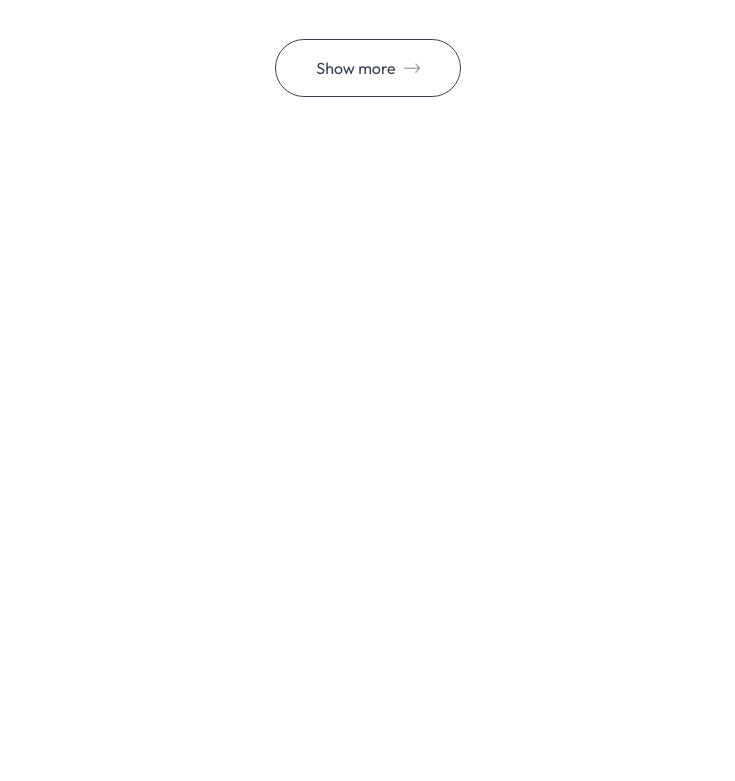
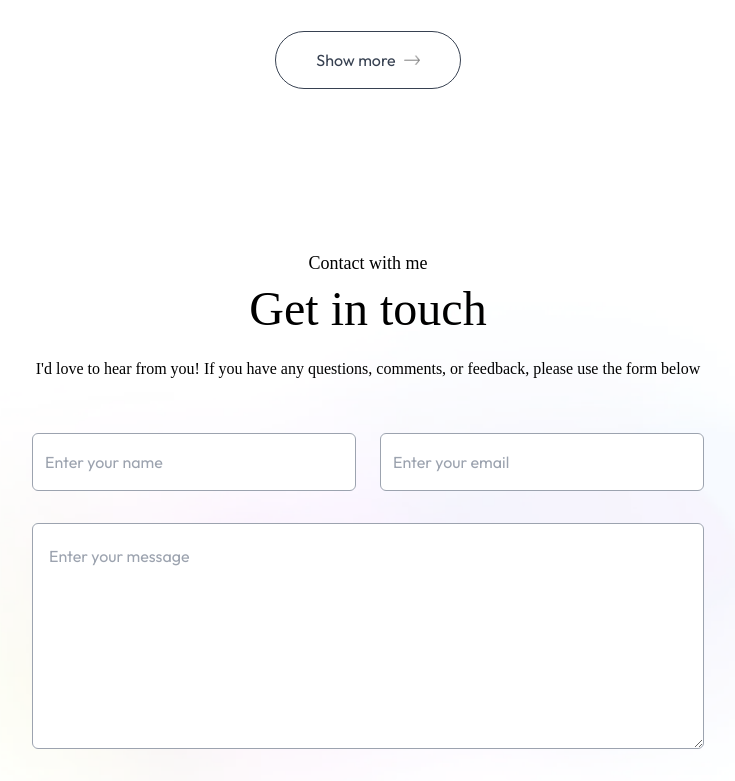
Before and after one commit to JavierCaceresLeon/portfolio, a Next.js app: page / in a window 1280 px wide. Shown: the part 2664-3445 px from the top of the page, without its empty margins (272-1007 px from the left). Before the commit the page ends 2881 px from the top, so only its background shows below. Built offline with nearby package versions, Linux system fonts and the light colour scheme; a web font is replaced by a local one.

Commit message:
Add Contact and Footer - Modify About

```diff
--- a/app/components/About.jsx
+++ b/app/components/About.jsx
@@ -3,11 +3,11 @@ import { assets, infoList, toolsData } from '@/assets/assets'
 
 const About = () => {
   return (
-    <div id='about' className='w-full px-[12%] py-10 scroll-mt-15'>
+    <div id='about' className='w-full px-[12%] py-10 scroll-mt-20'>
       <h4 className='text-center mb-2 text-lg font-Ovo'>Introduction</h4>
       <h2 className='text-center text-5xl font-Ovo'>About Me</h2>
 
-      <div className='flex w-full flex-col lg:flex-row items-center gap-20 mt-12'>
+      <div className='flex w-full flex-col lg:flex-row items-center gap-20 mt-10'>
         <div className='w-64 sm:w-80 rounded-3xl max-w-none'>
             <Image src={assets.user_image_3} alt='user' className='w-full rounded-3xl' />
         </div>
--- /dev/null
+++ b/app/components/Contact.jsx
@@ -0,0 +1,52 @@
+import React, { useContext } from 'react'
+import Image from 'next/image'
+import { assets } from '@/assets/assets'
+import { useState } from 'react'
+
+const Contact = () => {
+  const [result, setResult] = useState("");
+
+  const onSubmit = async (event) => {
+    event.preventDefault();
+    setResult("Sending....");
+    const formData = new FormData(event.target);
+
+    formData.append("access_key", "a3385ca9-f259-4866-b877-6e1e3008b7fd");
+
+    const response = await fetch("https://api.web3forms.com/submit", {
+      method: "POST",
+      body: formData
+    });
+
+    const data = await response.json();
+
+    if (data.success) {
+      setResult("Form Submitted Successfully");
+      event.target.reset();
+    } else {
+      console.log("Error", data);
+      setResult(data.message);
+    }
+  };
+
+  return (
+    <div id="contact" className='w-full px-[12%] py-10 scroll-mt-20 bg-[url("/footer-bg-color.png")] bg-no-repeat bg-center bg-[length:90%_auto] dark:bg-none'>
+        <h4 className='text-center mb-2 text-lg font-Ovo'>Contact with me</h4>
+        <h2 className='text-center text-5xl font-Ovo'>Get in touch</h2>
+        <p className='text-center max-w-2xl mx-auto mt-5 mb-12 font-Ovo'>I'd love to hear from you! If you have any questions, comments, or feedback, please use the form below</p>
+
+        <form onSubmit={onSubmit} className='max-w-2xl mx-auto'>
+          <div className='grid grid-cols-[repeat(auto-fit,minmax(200px,1fr))] gap-6 mt-10 mb-8'>
+            <input type="text" placeholder='Enter your name' required className='flex-1 p-3 outline-none border-[0.5px] border-gray-400 rounded-md bg-white dark:bg-darkHover/30 dark:border-white/90' name='name'/>
+            <input type="email" placeholder='Enter your email' required className='flex-1 p-3 outline-none border-[0.5px] border-gray-400 rounded-md bg-white dark:bg-darkHover/30 dark:border-white/90' name='email'/>
+          </div>
+          <textarea rows='6' placeholder='Enter your message' required className='w-full p-4 outline-none border-[0.5px] border-gray-400 rounded-md bg-white mb-6 dark:bg-darkHover/30 dark:border-white/90' name='message'></textarea>
+
+          <button type='submit' className='py-3 px-8 w-max flex items-center justify-between gap-2 bg-black/80 text-white rounded-full mx-auto hover:bg-black duration-500 dark:bg-transparent dark:border-[0.5px] dark:hover:bg-darkHover'>Submit now <Image src={assets.right_arrow_white} alt='' className='w-4'/></button>
+          <p className='mt-4'>{result}</p>
+        </form>
+    </div>
+  )
+}
+
+export default Contact
--- /dev/null
+++ b/app/components/Footer.jsx
@@ -0,0 +1,27 @@
+import { assets } from '@/assets/assets'
+import Image from 'next/image'
+import React, { useContext } from 'react'
+
+const Footer = () => {
+  return (
+    <div className='mt-20'>
+        <div className='text-center'>
+            <Image src={assets.logo_1} alt='' className='w-36 mx-auto mb-2'/>
+            <div className='w-max flex items-center gap-2 mx-auto'>
+                <Image src={assets.mail_icon} alt='' className='w-6'/>
+                javier.caceresleon01@gmail.com
+            </div>
+        </div>
+
+        <div className='text-center sm:flex items-center justify-between border-t border-gray-400 mx-[10%] mt-12 py-6'>
+            <p> © 2025 Javier. All rights reserved.</p>
+            <ul className='flex items-center gap-10 justify-center mt-4 sm:mt-0'>
+                <li><a target='_blank' href="https://github.com/JavierCaceresLeon">GitHub</a></li>
+                <li><a target='_blank' href="https://www.linkedin.com/in/javier-c%C3%A1ceres-le%C3%B3n-b04001294/">LinkedIn</a></li>
+            </ul>
+        </div>
+    </div>
+  )
+}
+
+export default Footer
--- a/app/page.js
+++ b/app/page.js
@@ -4,6 +4,8 @@ import Header from "./components/Header";
 import About from "./components/About";
 import Projects from "./components/Projects";
 import Experience from "./components/Experience";
+import Contact from "./components/Contact";
+import Footer from "./components/Footer";
 
 export default function Home() {
   return (
@@ -13,6 +15,8 @@ export default function Home() {
     <About />
     <Projects />
     <Experience />
+    <Contact />
+    <Footer />
     </>
   );
 }
```
Also changed, not shown: 1 other file (tests, documents, lock files or other folders).
